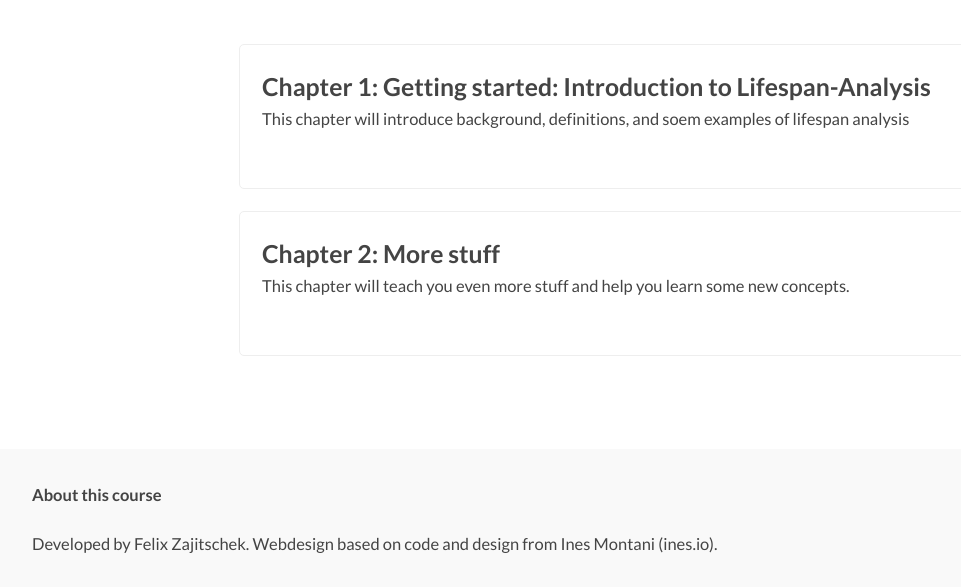
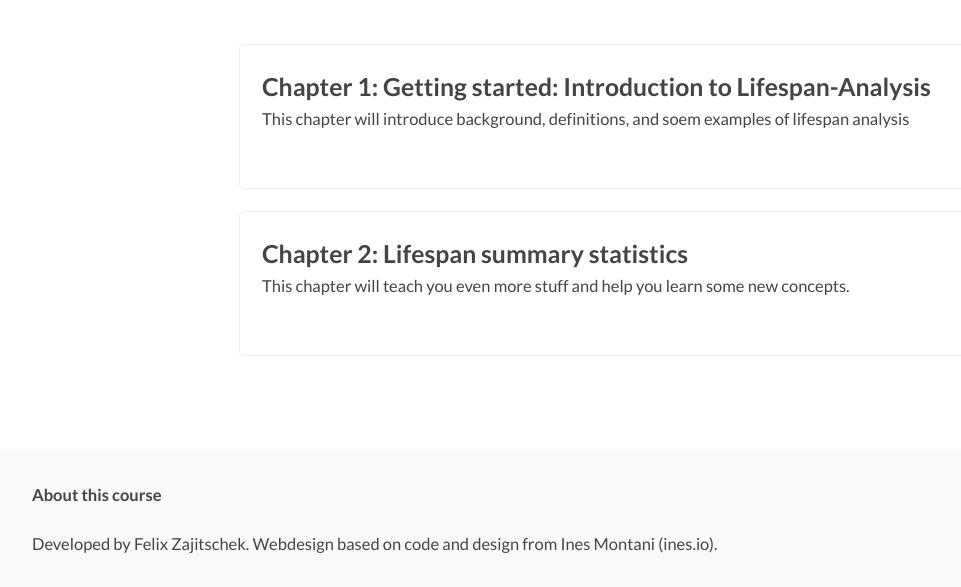
Before and after one commit to zajitschek/lifespananalysis, a Gatsby site: page / in a window 1280 px wide. Shown: the part 196-783 px from the top of the page, without its empty margins (1-962 px from the left). Built offline with nearby package versions, Linux system fonts and the light colour scheme; Gatsby itself is replaced by a stand-in of ours.

Commit message:
Update chapter2.md

```diff
--- a/chapters/chapter2.md
+++ b/chapters/chapter2.md
@@ -1,5 +1,5 @@
 ---
-title: 'Chapter 2: More stuff'
+title: 'Chapter 2: Lifespan summary statistics'
 description:
   'This chapter will teach you even more stuff and help you learn some new
   concepts.'
```
